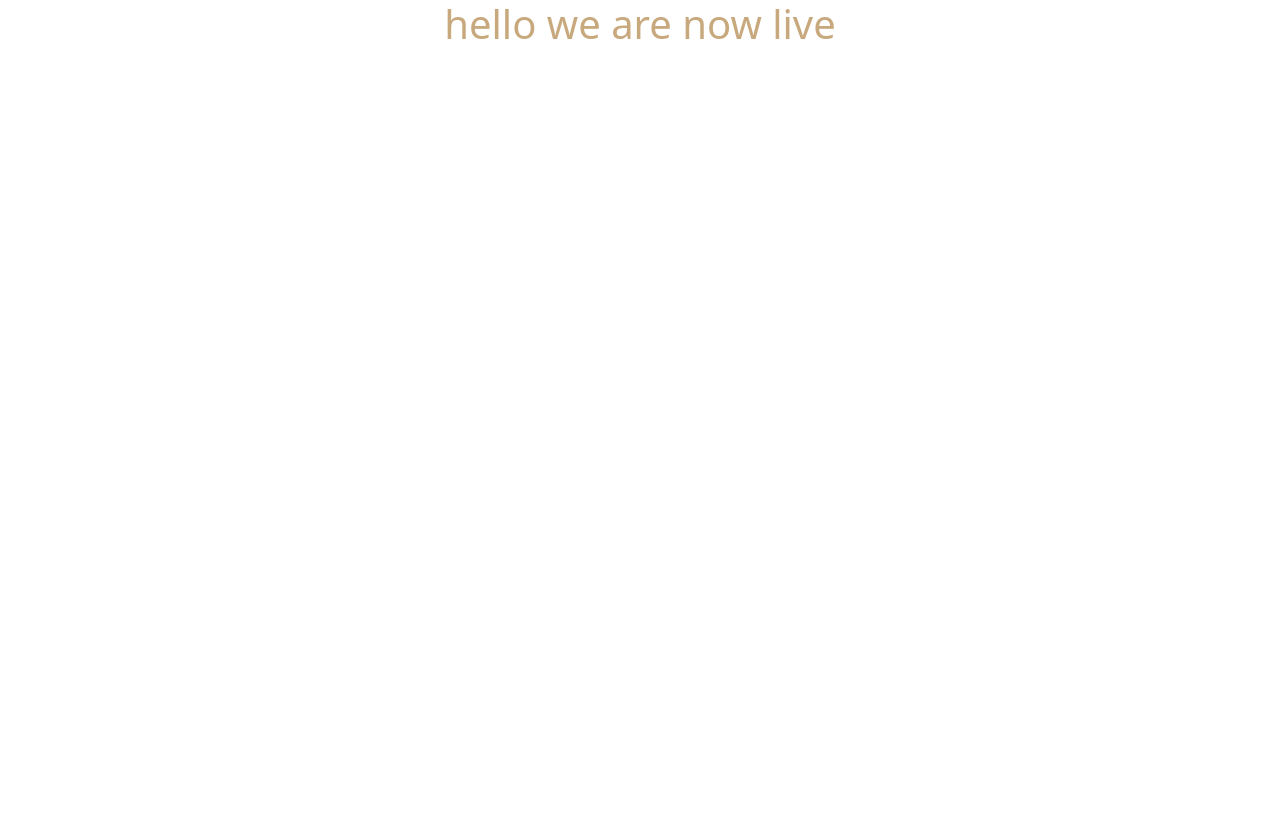
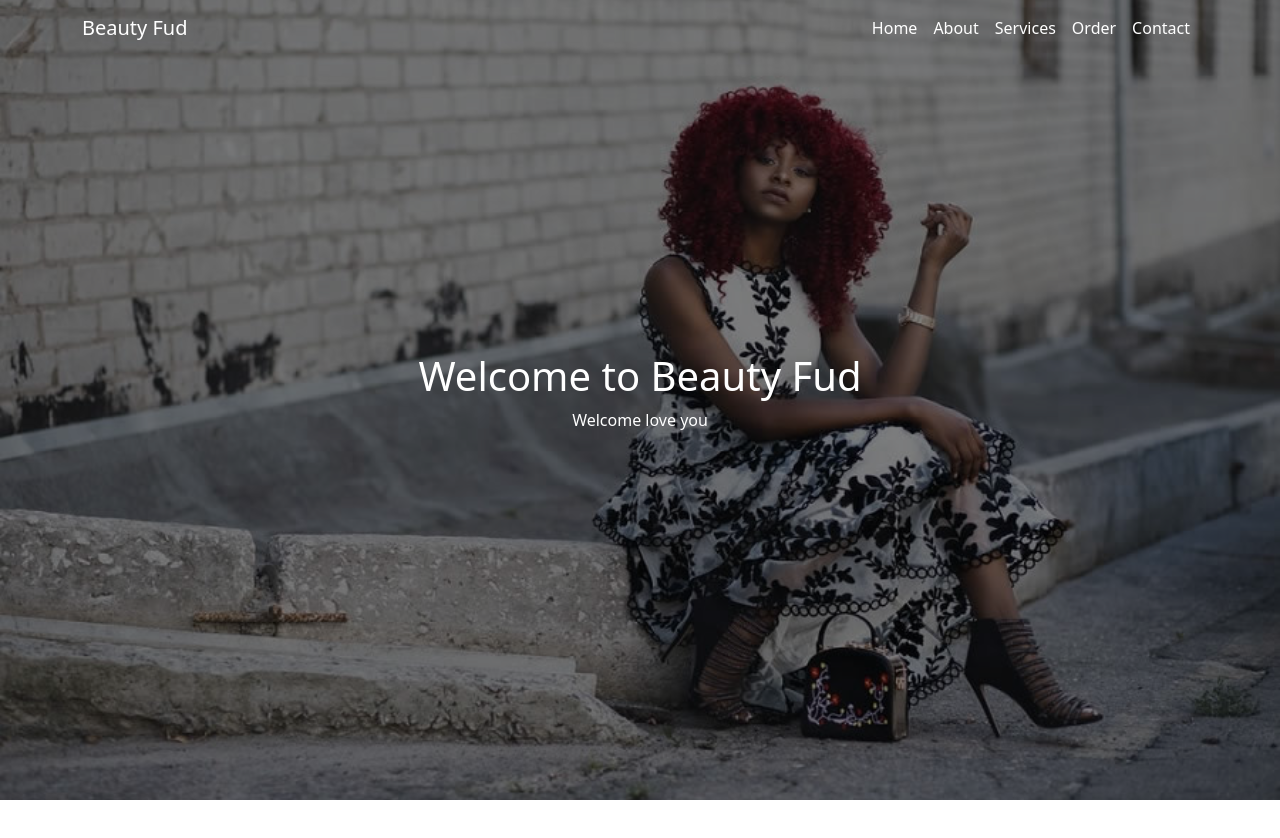
Before and after one commit to Godswillcode/Beauty-fud, a plain HTML site: page index.html in a window 1280 px wide. Before the commit the page ends 800 px from the top, so only its background shows below. Drawn offline with nearby package versions, Linux system fonts and the light colour scheme.

Commit message:
added hero

```diff
--- a/index.html
+++ b/index.html
@@ -1,22 +1,89 @@
 <!DOCTYPE html>
 <html lang="en">
-<head>
-    <meta charset="UTF-8">
-    <meta http-equiv="X-UA-Compatible" content="IE=edge">
-    <meta name="viewport" content="width=device-width, initial-scale=1.0">
+  <head>
+    <meta charset="UTF-8" />
+    <meta http-equiv="X-UA-Compatible" content="IE=edge" />
+    <meta name="viewport" content="width=device-width, initial-scale=1.0" />
     <title>Beauty fud</title>
-    <link rel="shortcut icon" href="favicon.png" type="image/x-icon">
-    <link rel="stylesheet" href="style.css">
+    <link rel="shortcut icon" href="favicon.png" type="image/x-icon" />
+    <link rel="stylesheet" href="style.css" />
 
     <!-- Bootstrap link -->
-<link href="https://cdn.jsdelivr.net/npm/bootstrap@5.0.0-beta3/dist/css/bootstrap.min.css" rel="stylesheet" integrity="sha384-eOJMYsd53ii+scO/bJGFsiCZc+5NDVN2yr8+0RDqr0Ql0h+rP48ckxlpbzKgwra6" crossorigin="anonymous">
-</head>
-<body>
-    <h1 class="text-center">hello we are now live</h1>
+    <link
+      href="https://cdn.jsdelivr.net/npm/bootstrap@5.0.0-beta3/dist/css/bootstrap.min.css"
+      rel="stylesheet"
+      integrity="sha384-eOJMYsd53ii+scO/bJGFsiCZc+5NDVN2yr8+0RDqr0Ql0h+rP48ckxlpbzKgwra6"
+      crossorigin="anonymous"
+    />
+  </head>
+  <body>
+    <!-- Navbar -->
+      <nav class="navbar navbar-expand-lg sticky-top">
+        <div class="container">
+          <a class="navbar-brand text-white" href="#">Beauty Fud</a>
+          <button
+            class="navbar-toggler"
+            type="button"
+            data-bs-toggle="collapse"
+            data-bs-target="#navbarSupportedContent"
+            aria-controls="navbarSupportedContent"
+            aria-expanded="false"
+            aria-label="Toggle navigation"
+          >
+            <span class="navbar-toggler-icon"></span>
+          </button>
+          <div class="collapse navbar-collapse" id="navbarSupportedContent">
+            <ul class="navbar-nav ms-auto mb-2 mb-lg-0">
+              <li class="nav-item">
+                <a class="nav-link active" aria-current="page" href="#">Home</a>
+              </li>
+              <li class="nav-item">
+                <a class="nav-link" href="#">About</a>
+              </li>
+              <li class="nav-item">
+                <a class="nav-link" href="#">Services</a>
+              </li>
+              <li class="nav-item">
+                <a class="nav-link" href="#">Order</a>
+              </li>
+              <li class="nav-item">
+                <a class="nav-link" href="#">Contact</a>
+              </li>
+            </ul>
+          </div>
+        </div>
+      </nav>
 
+    <!-- Hero -->
+    <div
+      class="hero d-flex justify-content-center align-items-center text-white text-center"
+    >
+      <div>
+        <h1>Welcome to Beauty Fud</h1>
+        <p>Welcome love you</p>
+      </div>
+    </div>
+
+    <div style="margin-top: 20em;"></div>
 
 
     <!-- JavaScript Bundle with Popper bootstrap -->
-<script src="https://cdn.jsdelivr.net/npm/bootstrap@5.0.0-beta3/dist/js/bootstrap.bundle.min.js" integrity="sha384-JEW9xMcG8R+pH31jmWH6WWP0WintQrMb4s7ZOdauHnUtxwoG2vI5DkLtS3qm9Ekf" crossorigin="anonymous"></script>
-</body>
+    <script
+      src="https://cdn.jsdelivr.net/npm/bootstrap@5.0.0-beta3/dist/js/bootstrap.bundle.min.js"
+      integrity="sha384-JEW9xMcG8R+pH31jmWH6WWP0WintQrMb4s7ZOdauHnUtxwoG2vI5DkLtS3qm9Ekf"
+      crossorigin="anonymous"
+    ></script>
+<!--  -->
+    <script>
+        const header = document.querySelector(".navbar");
+        window.onscroll = function() {
+          var top = window.scrollY;
+          if (top >= 50) {
+            header.classList.add("myActive");
+          } else {
+            header.classList.remove("myActive");
+          }
+        };
+      </script>
+  </body>
 </html>
--- a/style.css
+++ b/style.css
@@ -1,3 +1,6 @@
+
+/* Default */
+
 * {
     padding: 0;
     margin: 0;
@@ -9,6 +12,31 @@
     --secondary: #666666;
   }
 
-  h1 {
-      color: var(--primary);
+
+  /* === navbar ===*/
+  .navbar {
+      background: transparent !important;
+      transition: all 0.5s;
   }
+
+
+  .navbar.myActive {
+      background: var(--primary) !important;
+      transition: all 0.5s;
+  }
+
+  .nav-link {
+      color: #fff !important;
+  }
+
+
+  /* Hero */
+  .hero {
+      height: 100vh;
+      width: 100%;
+      background: rgba(0, 0, 0, 0.5) url('./assets/images/2.jpg') no-repeat;
+      background-size: cover;
+      background-position: center center;
+      background-blend-mode: overlay;
+      margin-top: -56px;
+  }
```
Also changed, not shown: assets/images/1.jpg (added), assets/images/2.jpg (added), assets/images/3.jpg (added).
